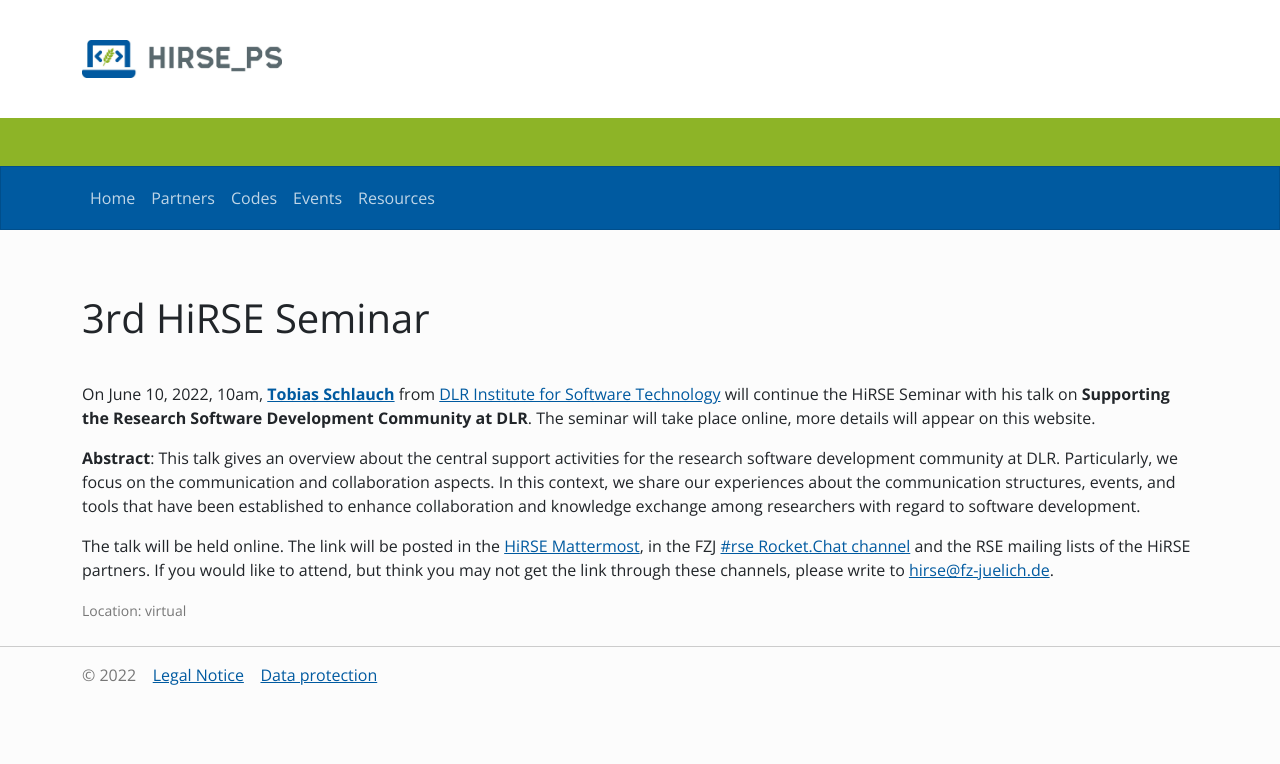
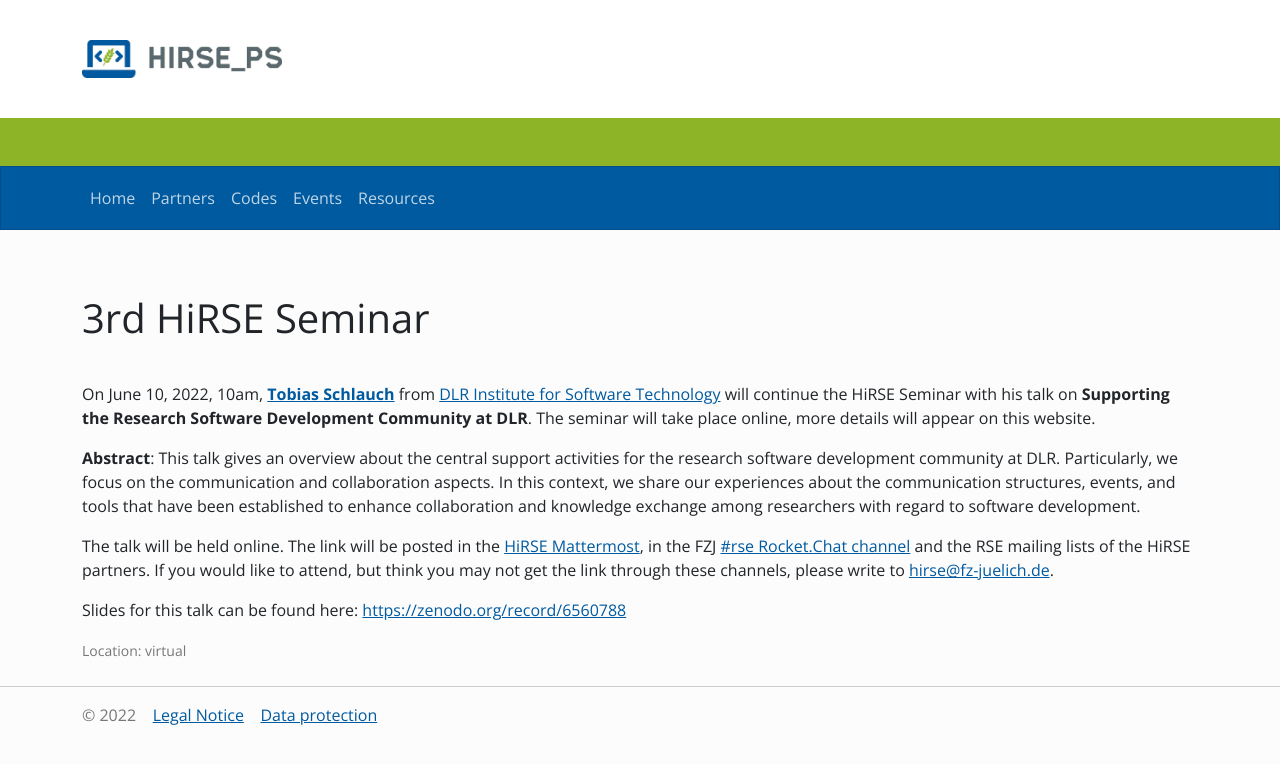
Before and after one commit to Helmholtz-HiRSE/helmholtz-hirse.github.io, a Jekyll site: the page built from _events/2022_06_10-seminar_3.md, in a window 1280 px wide. Shown: the top 764 px of the page. Built offline with Jekyll 4.4.1, drawn with Linux system fonts in a browser that asks for light colours; nearby versions of some CDN libraries.

Commit message:
Update 2022_06_10-seminar_3.md

```diff
--- a/_events/2022_06_10-seminar_3.md
+++ b/_events/2022_06_10-seminar_3.md
@@ -13,3 +13,5 @@
 **Abstract**: This talk gives an overview about the central support activities for the research software development community at DLR. Particularly, we focus on the communication and collaboration aspects. In this context, we share our experiences about the communication structures, events, and tools that have been established to enhance collaboration and knowledge exchange among researchers with regard to software development.
 
 The talk will be held online. The link will be posted in the [HiRSE Mattermost](https://mattermost.hzdr.de/hirse), in the FZJ [#rse Rocket.Chat channel](https://chat.fz-juelich.de/channel/rse) and the RSE mailing lists of the HiRSE partners. If you would like to attend, but think you may not get the link through these channels, please write to [hirse@fz-juelich.de](mailto:hirse@fz-juelich.de).
+
+Slides for this talk can be found here: [https://zenodo.org/record/6560788](https://zenodo.org/record/6641648)
```
